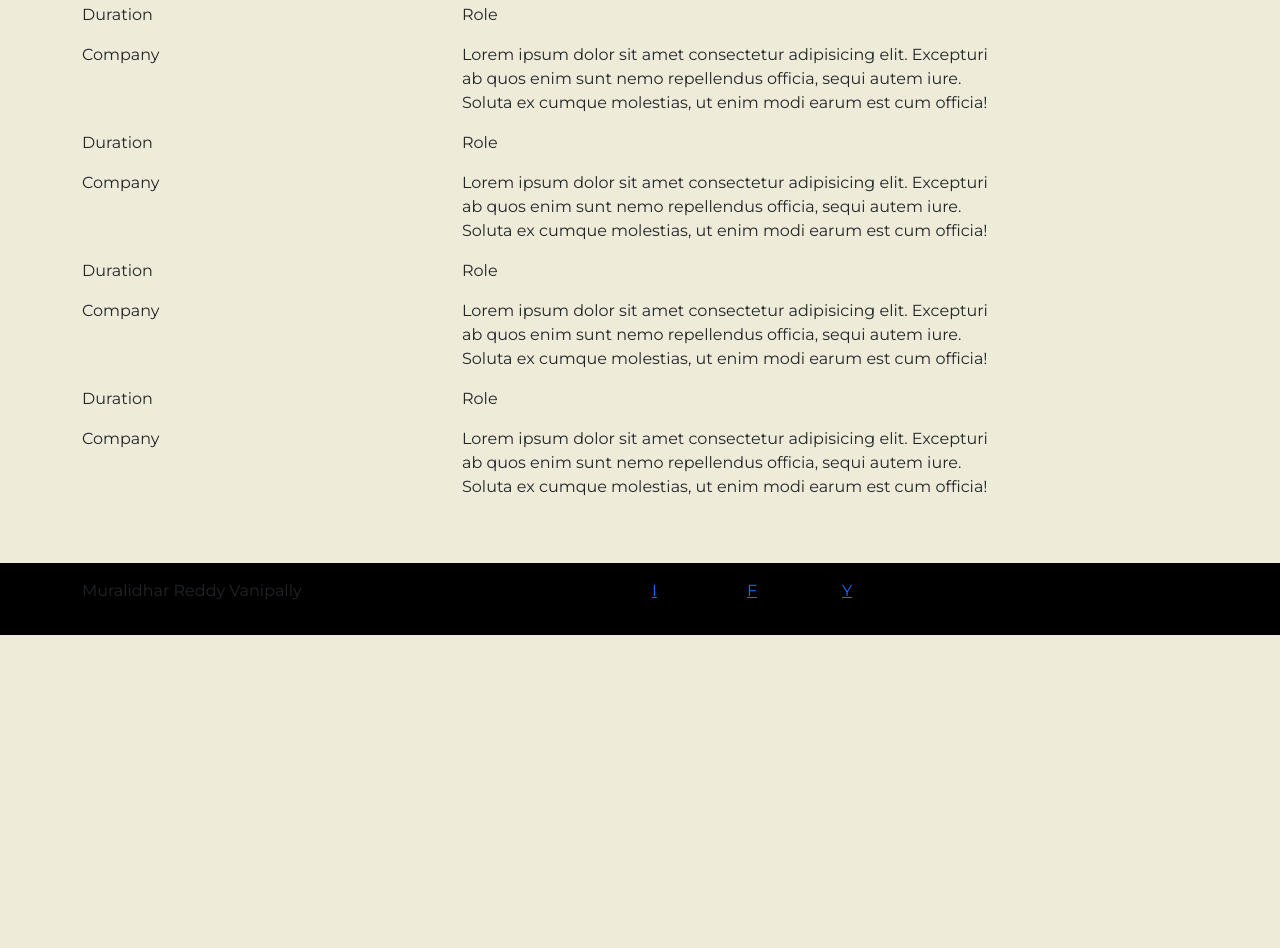
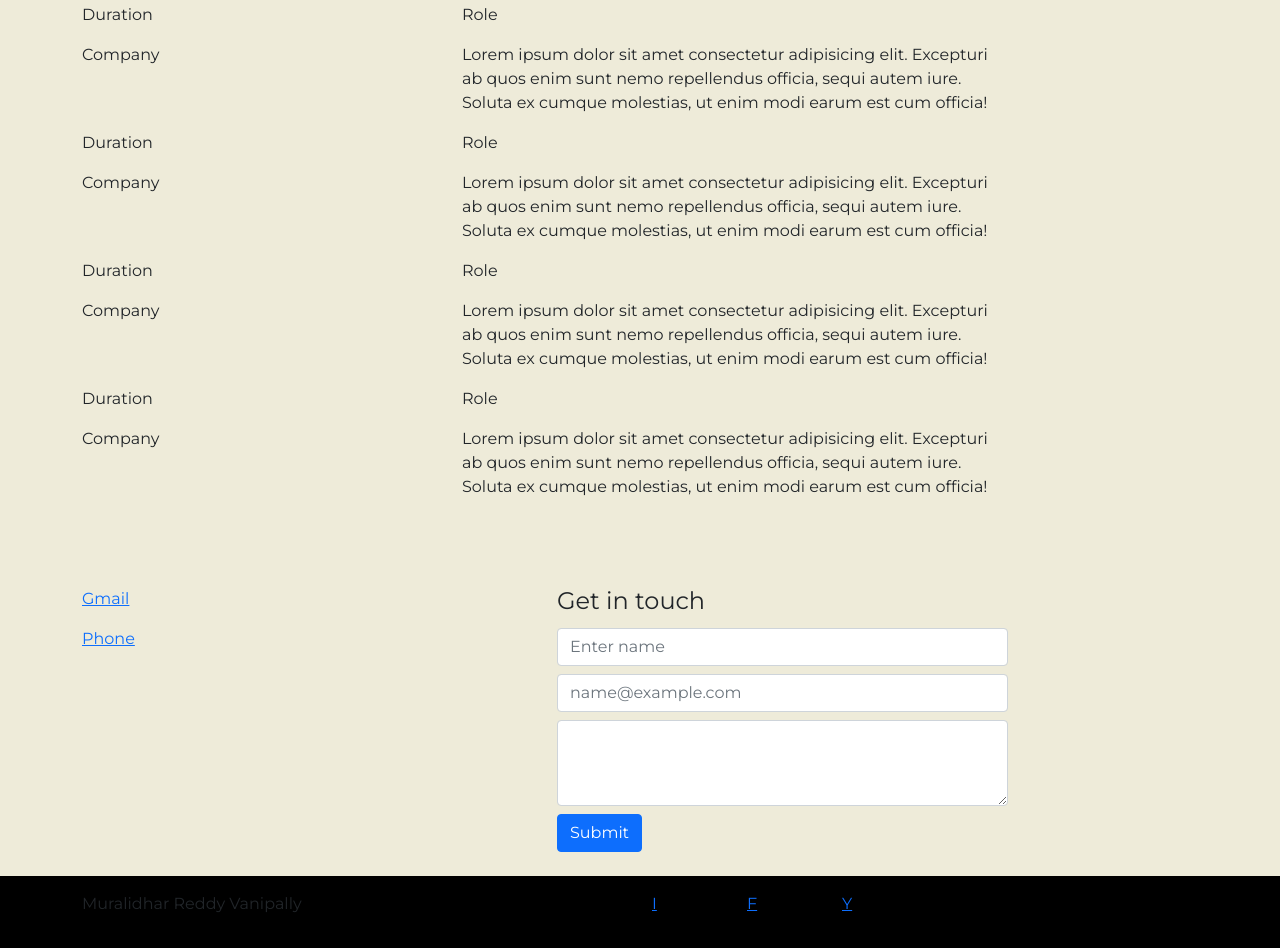
Before and after one commit to BharathReddyA/Murali, a plain HTML site: page index.html in a window 1280 px wide. Shown: the part 1030-1978 px from the top of the page. Before the commit the page ends 1665 px from the top, so only its background shows below. Drawn offline with nearby package versions, Linux system fonts and the light colour scheme.

Commit message:
Addded contact me section

```diff
--- a/index.html
+++ b/index.html
@@ -145,6 +145,38 @@
   </section>
   <!-- Experience -->
 
+  <!-- Contact -->
+  <section id="contactMe">
+    <div class="container py-4">
+      <div class="row">
+        <div class="col-lg-3">
+          <p> <a href="mailto:mani93.com@gmail.com">Gmail</a> </p>
+          <p> <a href="tel:+61415189690">Phone</a> </p>
+        </div>
+        <div class="col-lg-2"></div>
+        <div class="col-lg-5">
+          <h4>Get in touch</h4>
+          <form action="/action_page.php">
+            <div class="form-group py-1">
+              <!-- <label for="uname">Name:</label> -->
+              <input type="text" class="form-control" id="uname" placeholder="Enter name" name="uname">
+            </div>
+            <div class="form-group py-1">
+              <!-- <label for="exampleFormControlInput1">Email address</label> -->
+              <input type="email" class="form-control" id="exampleFormControlInput1" placeholder="name@example.com">
+            </div>
+            <div class="form-group pt-1 pb-2">
+              <!-- <label for="uname">Message:</label> -->
+              <textarea class="form-control" id="exampleFormControlTextarea1" rows="3"></textarea>
+            </div>
+            <button type="submit" class="btn btn-primary">Submit</button>
+          </form>
+        </div>
+      </div>
+    </div>
+  </section>
+  <!-- Contact -->
+
   <!-- Footer -->
   <section id="footer">
     <div class="container py-3">
```
